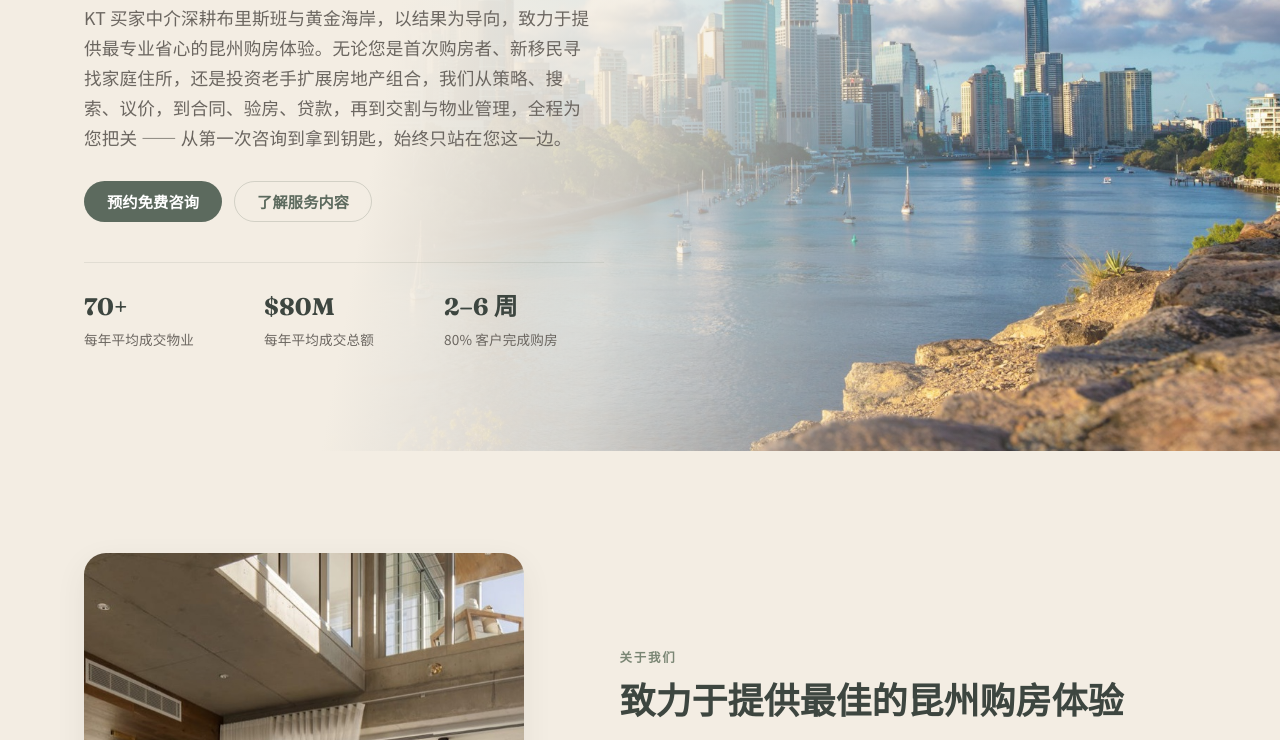
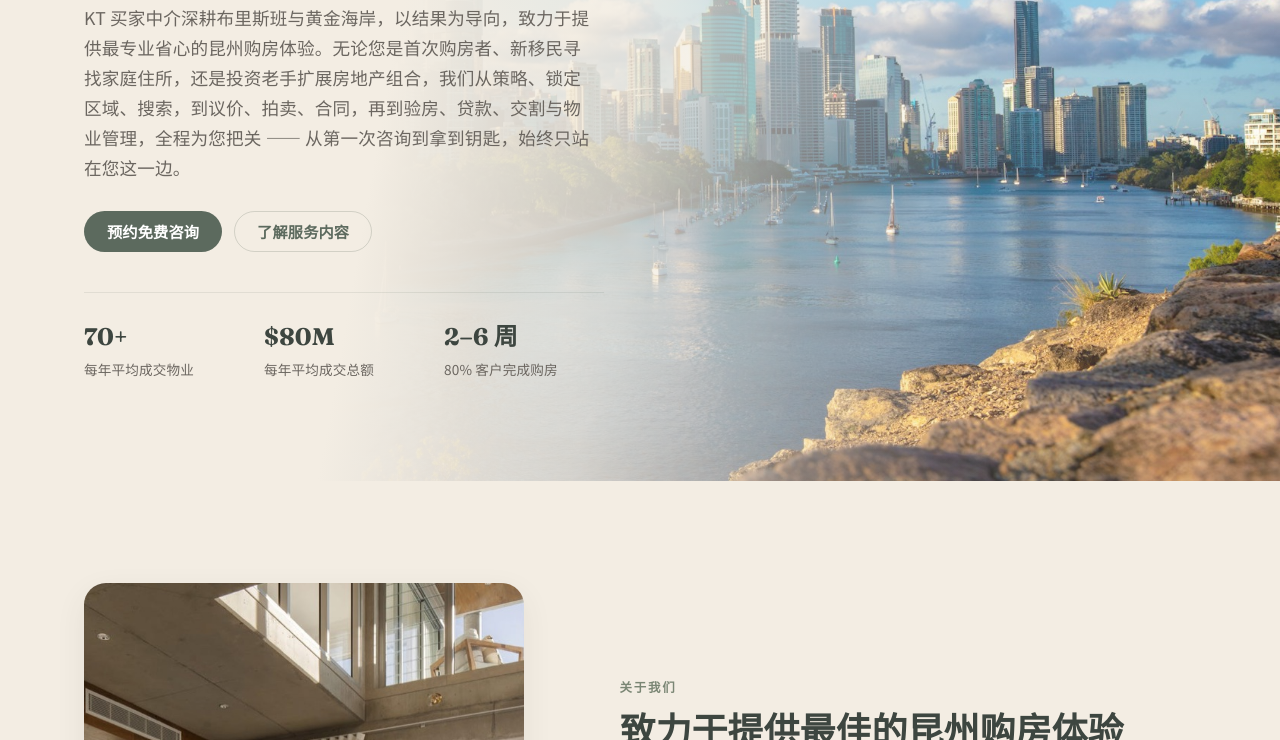
Before and after one commit to Luululu/kt-buyers-agent, a plain HTML site: page index.html in a window 1280 px wide. Shown: the part 360-1100 px from the top of the page. Drawn offline with Linux system fonts and the light colour scheme.

Commit message:
Add 锁定区域 and 拍卖 into hero lede service flow

```diff
--- a/index.html
+++ b/index.html
@@ -58,7 +58,7 @@
         <div class="hero-copy">
           <p class="eyebrow">因为专注，所以专业</p>
           <h1>本地洞察，买家立场。<br/>让您的胜率不再交给运气。</h1>
-          <p class="lede">KT 买家中介深耕布里斯班与黄金海岸，以结果为导向，致力于提供最专业省心的昆州购房体验。无论您是首次购房者、新移民寻找家庭住所，还是投资老手扩展房地产组合，我们从策略、搜索、议价，到合同、验房、贷款，再到交割与物业管理，全程为您把关 —— 从第一次咨询到拿到钥匙，始终只站在您这一边。</p>
+          <p class="lede">KT 买家中介深耕布里斯班与黄金海岸，以结果为导向，致力于提供最专业省心的昆州购房体验。无论您是首次购房者、新移民寻找家庭住所，还是投资老手扩展房地产组合，我们从策略、锁定区域、搜索，到议价、拍卖、合同，再到验房、贷款、交割与物业管理，全程为您把关 —— 从第一次咨询到拿到钥匙，始终只站在您这一边。</p>
           <div class="cta-row">
             <a class="btn btn-primary" href="#contact">预约免费咨询</a>
             <a class="btn btn-ghost" href="#services">了解服务内容</a>
```
